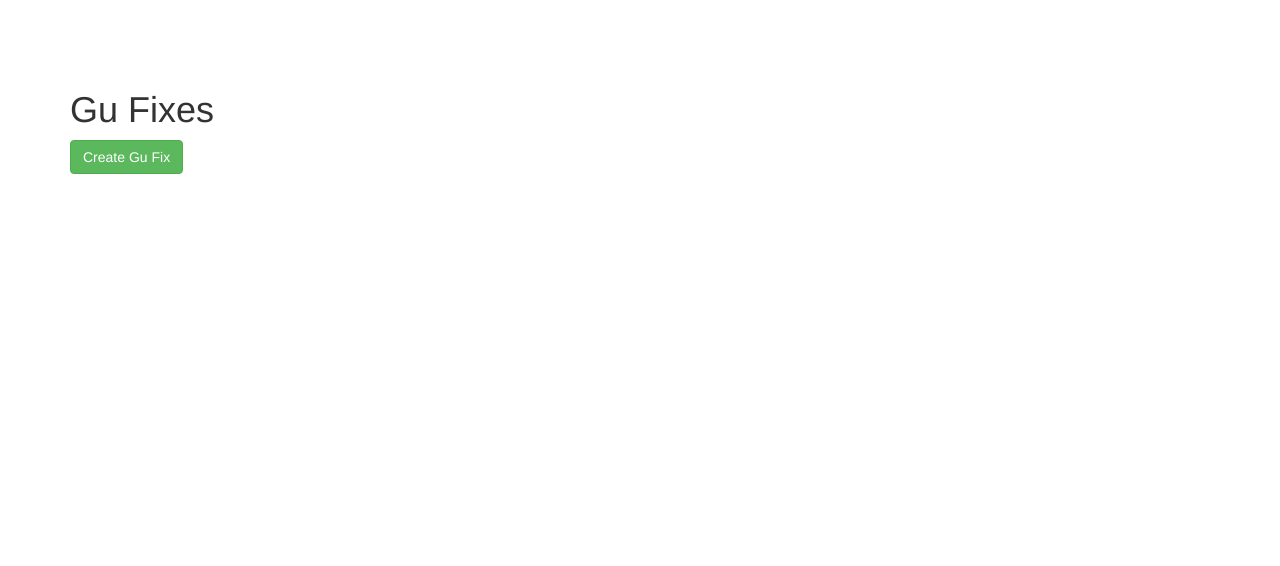
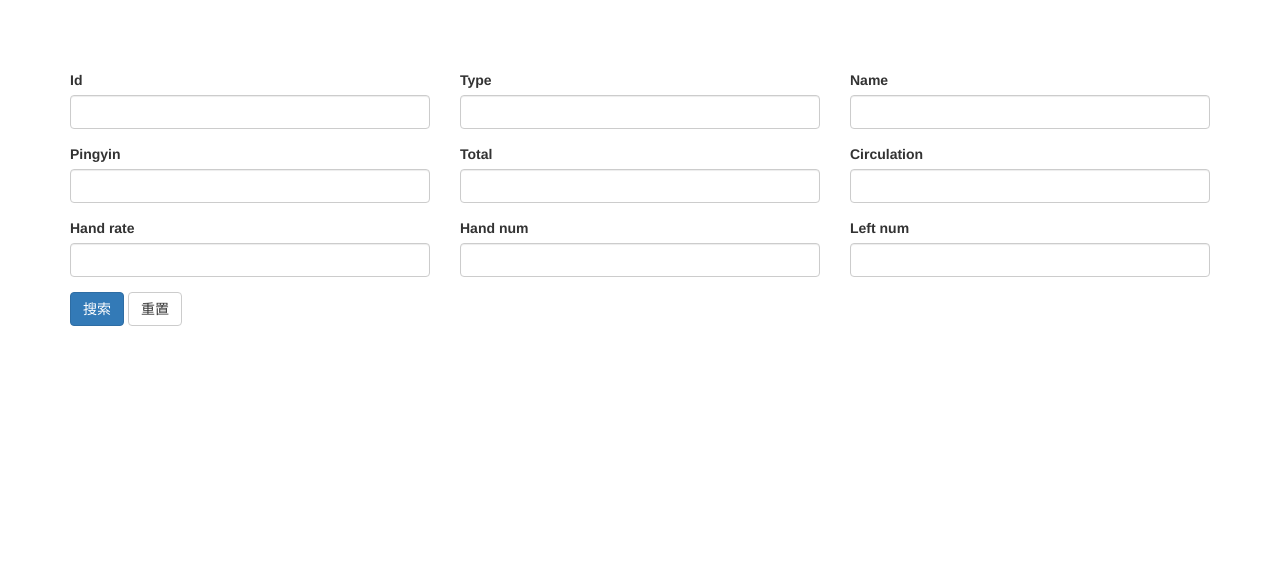
Before and after one commit to dujuwen/gu, a Yii app: template views/gu-fix/index.php in a window 1280 px wide. Shown: the top 566 px of the page. Run offline with PHP 8.4 and a stand-in for Yii, Linux system fonts and the light colour scheme; the template is opened without the code that fills it, so the values that code supplies are empty; form fields are guessed from the names that the template uses; some libraries are stand-ins or nearby versions.

Commit message:
修改基本查询

```diff
--- a/config/test.php
+++ b/config/test.php
@@ -8,7 +8,7 @@ $dbParams = require(__DIR__ . '/test_db.php');
 return [
     'id' => 'basic-tests',
     'basePath' => dirname(__DIR__),
-    'language' => 'en-US',
+    'language' => 'zh-CN',
     'components' => [
         'db' => $dbParams,
         'mailer' => [
--- a/config/web.php
+++ b/config/web.php
@@ -7,6 +7,7 @@ $config = [
     'basePath' => dirname(__DIR__),
     'bootstrap' => ['log'],
     'components' => [
+        'language' => 'zh-CN',
         'request' => [
             // !!! insert a secret key in the following (if it is empty) - this is required by cookie validation
             'cookieValidationKey' => '@#$%^&*()dfghjk__09',
--- a/controllers/GuFixController.php
+++ b/controllers/GuFixController.php
@@ -11,6 +11,9 @@ use yii\filters\VerbFilter;
 
 /**
  * GuFixController implements the CRUD actions for GuFix model.
+ *
+ * http://www.gu.com/gu-fix
+ *
  */
 class GuFixController extends Controller
 {
--- a/views/gu-fix/_search.php
+++ b/views/gu-fix/_search.php
@@ -15,27 +15,25 @@ use yii\widgets\ActiveForm;
         'method' => 'get',
     ]); ?>
 
-    <?= $form->field($model, 'id') ?>
-
-    <?= $form->field($model, 'type') ?>
-
-    <?= $form->field($model, 'name') ?>
-
-    <?= $form->field($model, 'pingyin') ?>
-
-    <?= $form->field($model, 'total') ?>
-
-    <?php // echo $form->field($model, 'circulation') ?>
-
-    <?php // echo $form->field($model, 'hand_rate') ?>
-
-    <?php // echo $form->field($model, 'hand_num') ?>
-
-    <?php // echo $form->field($model, 'left_num') ?>
+	<div class="row">
+            <div class="col-md-4"> <?= $form->field($model, 'id') ?> </div>
+            <div class="col-md-4"> <?= $form->field($model, 'type') ?> </div>
+            <div class="col-md-4"> <?= $form->field($model, 'name') ?> </div>
+    </div>
+	<div class="row">
+            <div class="col-md-4"> <?= $form->field($model, 'pingyin') ?> </div>
+            <div class="col-md-4"> <?= $form->field($model, 'total') ?> </div>
+            <div class="col-md-4"> <?= $form->field($model, 'circulation') ?> </div>
+    </div>
+	<div class="row">
+            <div class="col-md-4"> <?= $form->field($model, 'hand_rate') ?> </div>
+            <div class="col-md-4"> <?= $form->field($model, 'hand_num') ?> </div>
+            <div class="col-md-4"> <?= $form->field($model, 'left_num') ?> </div>
+    </div>
 
     <div class="form-group">
-        <?= Html::submitButton('Search', ['class' => 'btn btn-primary']) ?>
-        <?= Html::resetButton('Reset', ['class' => 'btn btn-default']) ?>
+        <?= Html::submitButton('搜索', ['class' => 'btn btn-primary']) ?>
+        <?= Html::resetButton('重置', ['class' => 'btn btn-default']) ?>
     </div>
 
     <?php ActiveForm::end(); ?>
--- a/views/gu-fix/index.php
+++ b/views/gu-fix/index.php
@@ -7,32 +7,28 @@ use yii\grid\GridView;
 /* @var $searchModel app\models\GuFixSearch */
 /* @var $dataProvider yii\data\ActiveDataProvider */
 
-$this->title = 'Gu Fixes';
+$this->title = '股票';
 $this->params['breadcrumbs'][] = $this->title;
 ?>
 <div class="gu-fix-index">
 
-    <h1><?= Html::encode($this->title) ?></h1>
-    <?php // echo $this->render('_search', ['model' => $searchModel]); ?>
+    <?php echo $this->render('_search', ['model' => $searchModel]); ?>
 
     <p>
-        <?= Html::a('Create Gu Fix', ['create'], ['class' => 'btn btn-success']) ?>
+        <?php // Html::a('Create Gu Fix', ['create'], ['class' => 'btn btn-success']) ?>
     </p>
     <?= GridView::widget([
         'dataProvider' => $dataProvider,
-        'filterModel' => $searchModel,
         'columns' => [
-            ['class' => 'yii\grid\SerialColumn'],
-
             'id',
             'type',
             'name',
             'pingyin',
             'total',
-            // 'circulation',
-            // 'hand_rate',
-            // 'hand_num',
-            // 'left_num',
+            'circulation',
+            'hand_rate',
+            'hand_num',
+            'left_num',
 
             ['class' => 'yii\grid\ActionColumn'],
         ],
```
